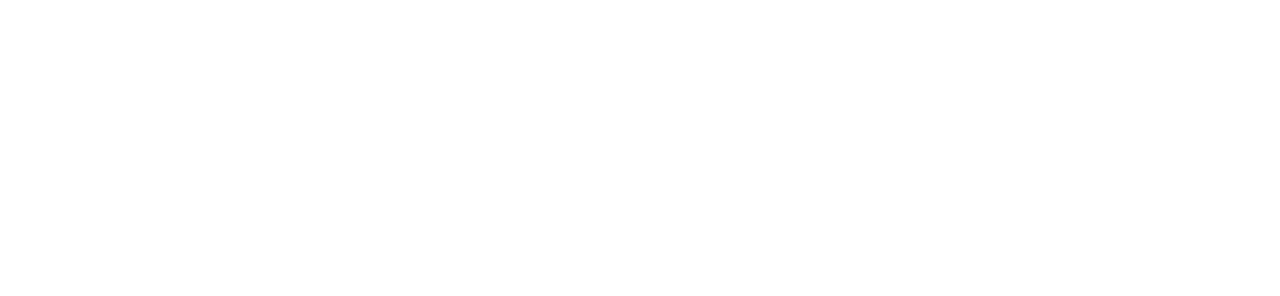
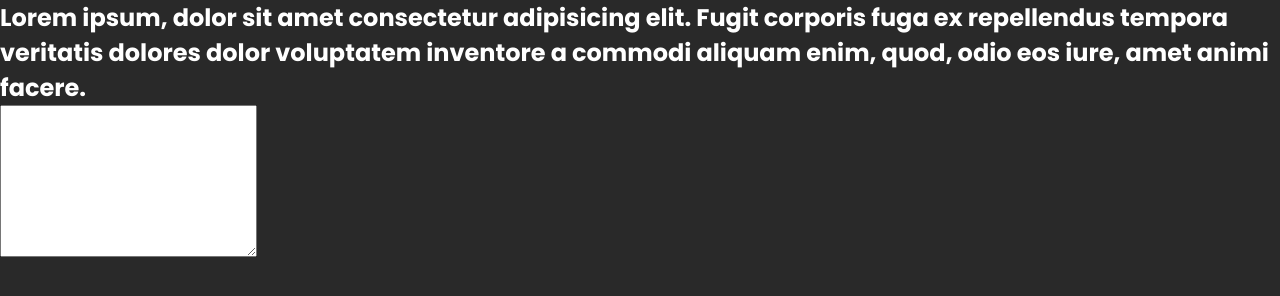
Before and after one commit to PolandPanda/speed-type, a plain HTML site: page index.html in a window 1280 px wide. Drawn offline with Linux system fonts and the light colour scheme.

Commit message:
Add basic html

```diff
--- a/index.html
+++ b/index.html
@@ -10,7 +10,14 @@
 </head>
 
 <body>
-
+    <section class="speed">
+        <h1 class="speed_text" id="text">
+            Lorem ipsum, dolor sit amet consectetur adipisicing elit. Fugit corporis fuga ex repellendus tempora
+            veritatis dolores dolor voluptatem inventore a commodi aliquam enim, quod, odio eos iure, amet animi facere.
+        </h1>
+        <textarea name="" id="" cols="30" rows="10"></textarea>
+    </section>
+    <script src="./js/app.js"></script>
 </body>
 
 </html>
--- a/js/app.js
+++ b/js/app.js
@@ -0,0 +1 @@
+const URL = "http://quotes.stormconsultancy.co.uk/random.json";
--- a/scss/style.scss
+++ b/scss/style.scss
@@ -0,0 +1,25 @@
+@import url('https://fonts.googleapis.com/css2?family=Poppins:wght@400;700&display=swap');
+$font: 'Poppins', sans-serif;
+$primaryColor: #292929;
+$lightColor: #fff;
+
+* {
+    box-sizing: border-box;
+    margin:0;
+    padding: 0;
+}
+
+body {
+    font-family: $font;
+}
+
+.speed {
+    height: 100vh;
+    background-color: $primaryColor;
+    color: $lightColor;
+    &__text {
+        background-color: red;
+        width: 30%;
+        text-align: center;
+    }
+}
```
Also changed, not shown: scss/style.css, 1 other file.
